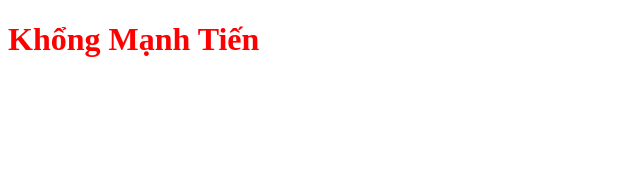
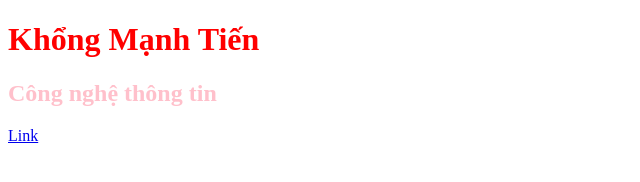
Before and after one commit to khongtien21/web1, a plain HTML site: page index.html in a window 1280 px wide. Shown: the whole page, without its empty margins (0-640 px from the left). Drawn offline with Linux system fonts and the light colour scheme.

Commit message:
Sửa Web

```diff
--- a/CSS/style.css
+++ b/CSS/style.css
@@ -1,3 +1,7 @@
 .name {
   color: red;
 }
+
+#nganh {
+  color: pink;
+}
--- a/index.html
+++ b/index.html
@@ -12,8 +12,9 @@
 <body>
      <div>
           <h1 class="name">Khổng Mạnh Tiến</h1>
+          <h2 id="nganh">Công nghệ thông tin</h2>
      </div>
-     <!-- <a href="https://www.facebook.com/MixiGaming/videos/314537666241696" target="_blank">Link</a> -->
+     <a href="https://www.facebook.com/MixiGaming/videos/314537666241696" target="_blank">Link</a>
 </body>
 
 </html>
```
